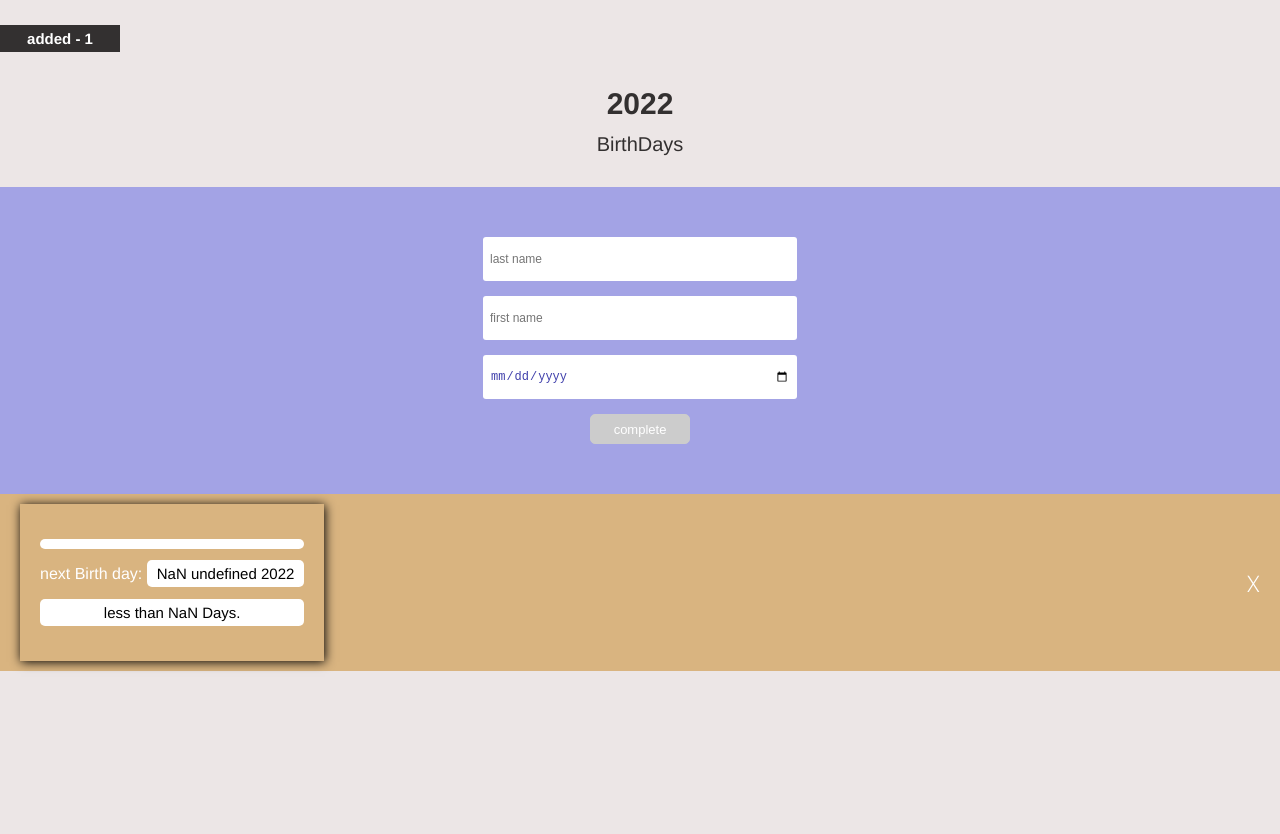
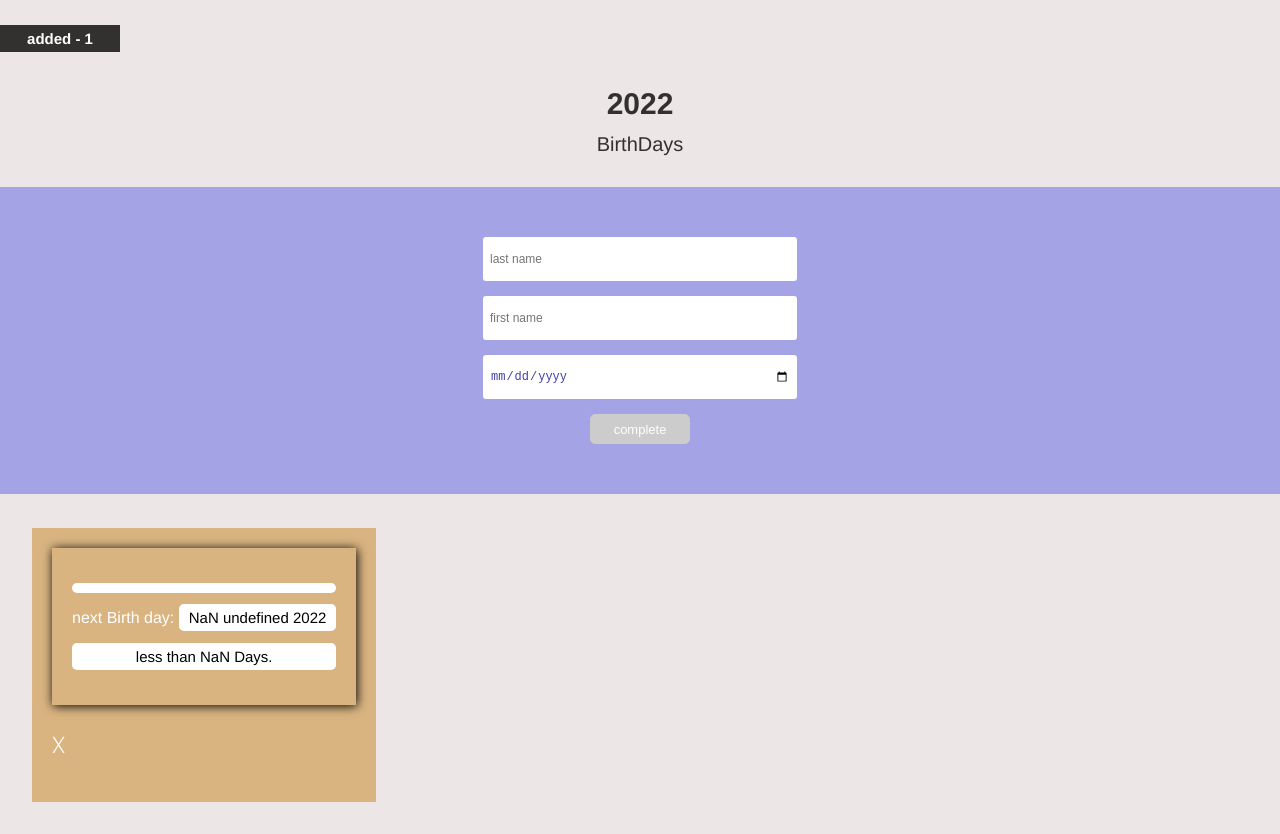
Before and after one commit to HangaWilfried/opt-birthday_app, a Vue app: page / in a window 1280 px wide. Both pictures are taken after a click on the button "complete". Before the commit the page ends 800 px from the top, so only its background shows below. Built offline with nearby package versions, Linux system fonts and the light colour scheme.

Commit message:
05 october 2021 16h30

```diff
--- a/src/App.vue
+++ b/src/App.vue
@@ -2,7 +2,12 @@
   <main>
     <Header :totalOfBirth="someOfBirth" />
     <Form @addBirthDay="addToBirthDayList" />
-    <Birth :items="Births" />
+    <section>
+      <article v-for="(item, index) in Births" :key="index" v-bind:style="{backgroundColor: item.randColor, color: '#fff'}">
+        <Birth :items="Births" :index="index" :lastname="item.lastname"
+        :firstname="item.firstname" :deadline="item.deadline" :date="item.birth.date" :month="item.birth.month"/>
+      </article>
+    </section>
   </main>
 </template>
 
@@ -42,4 +47,31 @@ export default {
 </script>
 
 <style scoped>
+  section{
+    display: block;
+  }
+  article{
+    display: flex;
+    flex-direction: row;
+    align-items: center;
+    justify-content: space-between;
+    padding: 10px 20px;
+    margin-bottom: 1px;
+  }
+  @media only screen and (min-width: 925px) {
+    section{
+      display: flex;
+      flex-wrap: wrap;
+      align-items: center;
+      margin-top: 2px;
+      padding: 30px;
+      justify-content: space-between;
+    }
+    article{
+      display: block;
+      margin: 2px;
+      padding: 20px;
+      gap: 10px 50px;
+    }
+  }
 </style>
--- a/src/components/Birth.vue
+++ b/src/components/Birth.vue
@@ -1,22 +1,18 @@
 <template>
-  <article v-for="(item, index) in items" :key="index" v-bind:style="{backgroundColor: item.randColor, color: '#fff'}">
-    <div class="info">
-      <p class="important">{{item.lastname}} {{item.firstname}}</p>
-      <p><span>next Birth day:</span> <span class="important">{{`${item.birth.date} ${item.birth.month} ${new Date().getFullYear()+1}`}}</span></p>
-      <p class="important">less than {{item.deadline}} Days.</p>
-    </div>
-    <div>
-      <p class="delete"><span @click="deleteFromItem(index)">x</span></p>
-    </div>
-  </article>
+  <div class="info">
+    <p class="important">{{lastname}} {{firstname}}</p>
+    <p><span class="next">next Birth day:</span> <span class="important">{{`${date} ${month} ${new Date().getFullYear()+1}`}}</span></p>
+    <p class="important">less than {{deadline}} Days.</p>
+  </div>
+  <div>
+    <p class="delete"><span @click="deleteFromItem(index)">x</span></p>
+  </div>
 </template>
 
 <script>
 export default {
   name: 'Birth',
-  props: {
-    items: Array
-  },
+  props:['items','index','lastname','firstname','deadline','date','month'],
   methods: {
     deleteFromItem(index) {
       this.items.splice(index, 1);
@@ -28,14 +24,6 @@ export default {
 </script>
 
 <style scoped>
-  article{
-    display: flex;
-    flex-direction: row;
-    align-items: center;
-    justify-content: space-between;
-    padding: 10px 20px;
-    margin-bottom: 1px;
-  }
   .info{
     padding: 20px;
     box-shadow: 1px 1px 10px #000;
@@ -55,5 +43,4 @@ export default {
   .delete span:hover{
     cursor: pointer;
   }
-
 </style>
```
